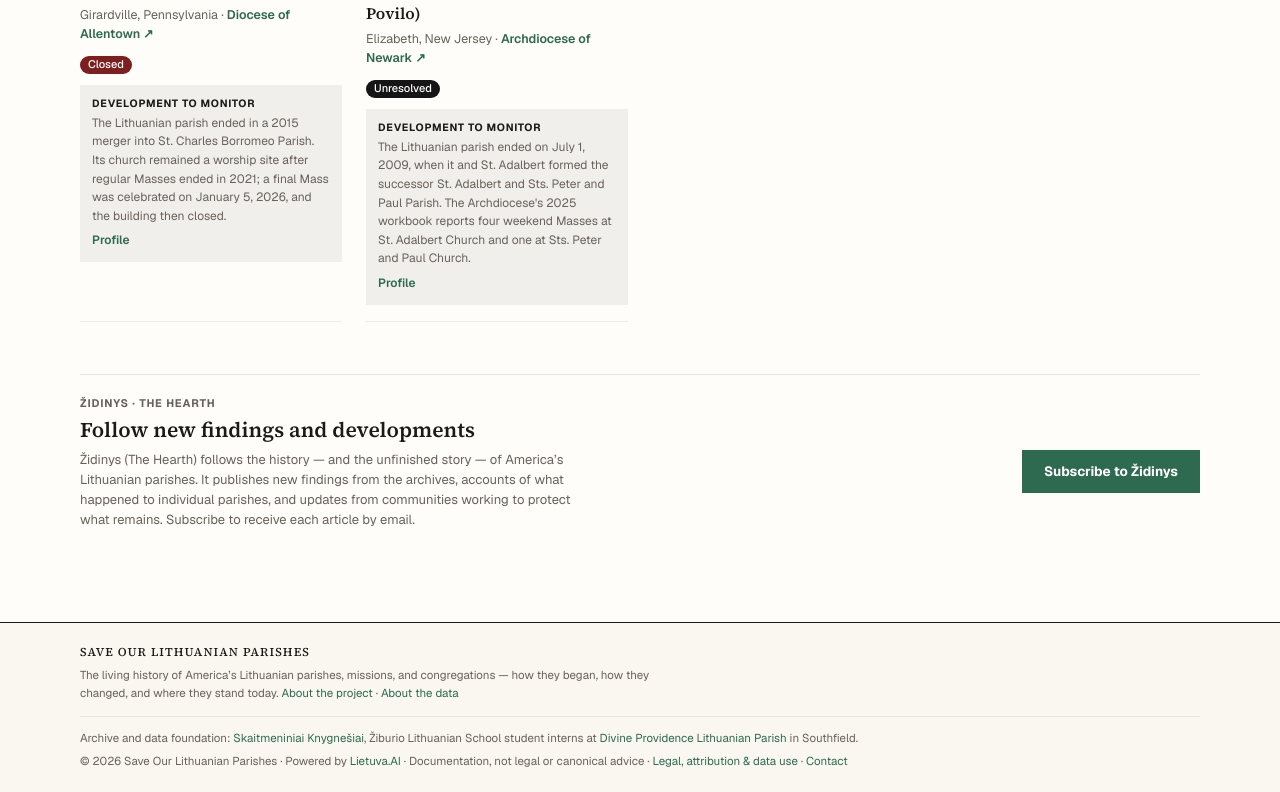
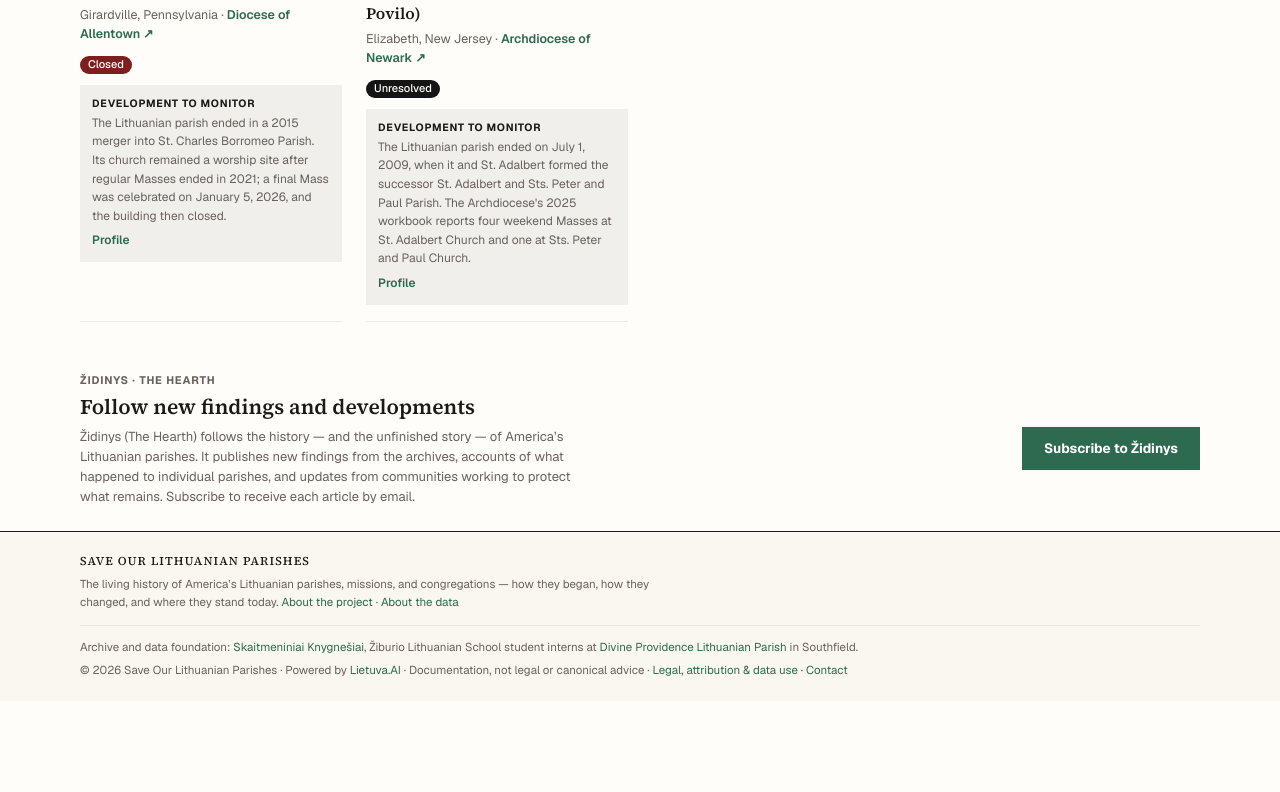
Before and after one commit to LietuvaAI/save-our-lithuanian-parishes, a Next.js app: page / in a window 1280 px wide. Shown: the part 2744-3536 px from the top of the page. After the commit the page ends 3445 px from the top, so only its background shows below. Built offline with nearby package versions, Linux system fonts and the light colour scheme.

Commit message:
Tighten homepage footer transition

```diff
--- a/app/globals.css
+++ b/app/globals.css
@@ -149,6 +149,12 @@ body {
   font-family: var(--font-geist-sans), system-ui, sans-serif;
 }
 
+/* The homepage ends with its Židinys signup, so the shared footer should form
+   the next visual band without adding the generic inter-page margin. */
+main:has(> .home-page) + footer {
+  margin-top: 0;
+}
+
 @layer components {
   a {
     color: var(--accent);
--- a/app/page.tsx
+++ b/app/page.tsx
@@ -194,7 +194,7 @@ const STAT_CARDS = [
 
 export default function Home() {
   return (
-    <div className="mx-auto max-w-6xl px-4">
+    <div className="home-page mx-auto max-w-6xl px-4">
       <section className="pt-2 sm:pt-3" aria-label="Lithuanian parish portraits">
         <ChurchProcession />
       </section>
@@ -372,7 +372,7 @@ export default function Home() {
         </div>
       </section>
 
-      <section className="my-[52px] flex flex-wrap items-center gap-4 border-t border-rule pt-[22px] sm:gap-10">
+      <section className="mt-[52px] flex flex-wrap items-center gap-4 pb-6 sm:gap-10">
         <div className="min-w-0 flex-1 basis-[380px]">
         <p className="text-ui-label font-bold uppercase tracking-[0.08em] text-muted">
           Židinys · The Hearth
```
